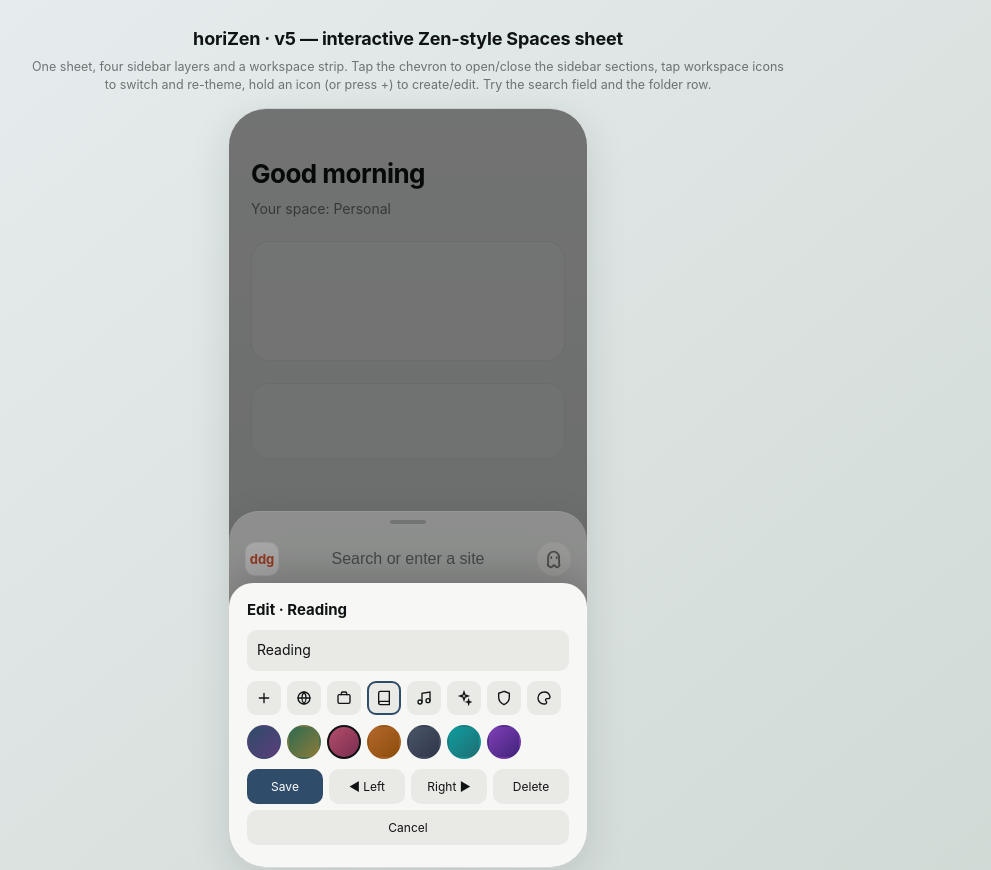
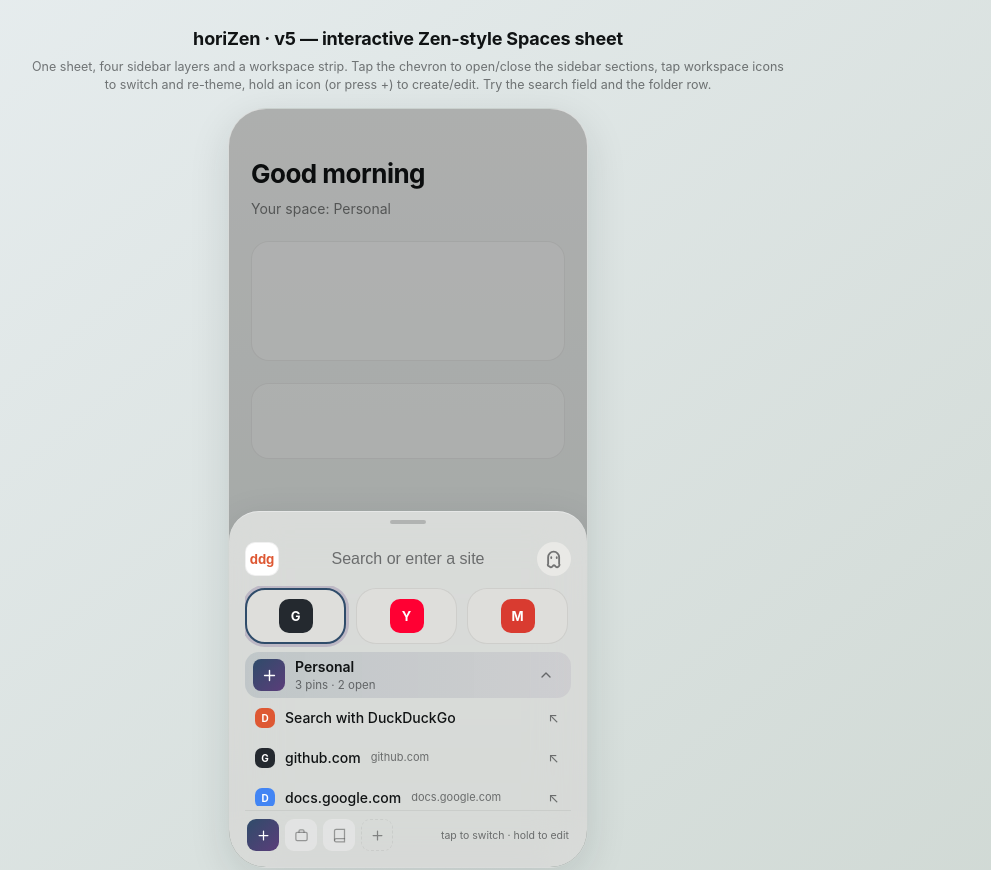
Before and after one commit to rLihat/arclike-gecko-brower-for-android, a plain HTML site: page mockup/v5-spaces.html in a window 1280 px wide. Shown: the top 870 px of the page, without its empty margins (232-1223 px from the left). Drawn offline with Linux system fonts and the light colour scheme.

Commit message:
Mockup: fix spurious edit menu from stale long-press timers

```diff
--- a/mockup/v5-spaces.html
+++ b/mockup/v5-spaces.html
@@ -247,6 +247,8 @@ let spaces = [
 ];
 let active = 0, expanded = false, collapsed = false, typed = '', priv = false, selectedEss = 0, selectedTab = -1, folderOpen = true;
 let editing = -1, draft = {name:'', icon:'plus', c1:PALETTES[0][0], c2:PALETTES[0][1]};
+let pressTimer = null;
+function clearPress() { if (pressTimer !== null) { clearTimeout(pressTimer); pressTimer = null; } }
 const $ = id => document.getElementById(id);
 const svg = key => '<svg viewBox="0 0 24 24">' + (ICONS[key] || ICONS.plus) + '</svg>';
 
@@ -259,6 +261,7 @@ function hint(text) {
 function fav(letter, color, cls) { return `<span class="favicon ${cls || ''}" style="background:${color}">${letter}</span>`; }
 
 function render() {
+  clearPress();
   const sp = spaces[active];
   const phone = $('phone');
   phone.style.setProperty('--c1', sp.c1);
@@ -302,9 +305,18 @@ function render() {
   document.querySelectorAll('[data-ess]').forEach(el => el.onclick = () => { selectedEss = +el.dataset.ess; render(); });
   document.querySelectorAll('[data-ws]').forEach(el => {
     const i = +el.dataset.ws;
-    let timer = setTimeout(() => openManager(i), 550);
-    el.onclick = () => { clearTimeout(timer); if (i !== active) { active = i; expanded = false; collapsed = false; selectedTab = -1; render(); hint('Space: ' + spaces[i].name); } };
-    el.oncontextmenu = e => { e.preventDefault(); clearTimeout(timer); openManager(i); };
+    // Long-press only starts on an actual press, and is always cancelled on
+    // release/leave/cancel — no timers survive a re-render.
+    el.onpointerdown = e => {
+      if (e.button !== 0) return;
+      clearPress();
+      pressTimer = setTimeout(() => { pressTimer = null; openManager(i); }, 550);
+    };
+    el.onpointerup = clearPress;
+    el.onpointerleave = clearPress;
+    el.onpointercancel = clearPress;
+    el.onclick = () => { clearPress(); if (i !== active) { active = i; expanded = false; collapsed = false; selectedTab = -1; render(); hint('Space: ' + spaces[i].name); } };
+    el.oncontextmenu = e => { e.preventDefault(); clearPress(); openManager(i); };
   });
   $('addWs').onclick = () => openManager(-1);
 }
@@ -323,6 +335,7 @@ function renderPicks() {
   });
 }
 function openManager(i) {
+  clearPress();
   editing = i;
   draft = i < 0
     ? {name:'', icon:'sparkles', c1:PALETTES[0][0], c2:PALETTES[0][1]}
```
